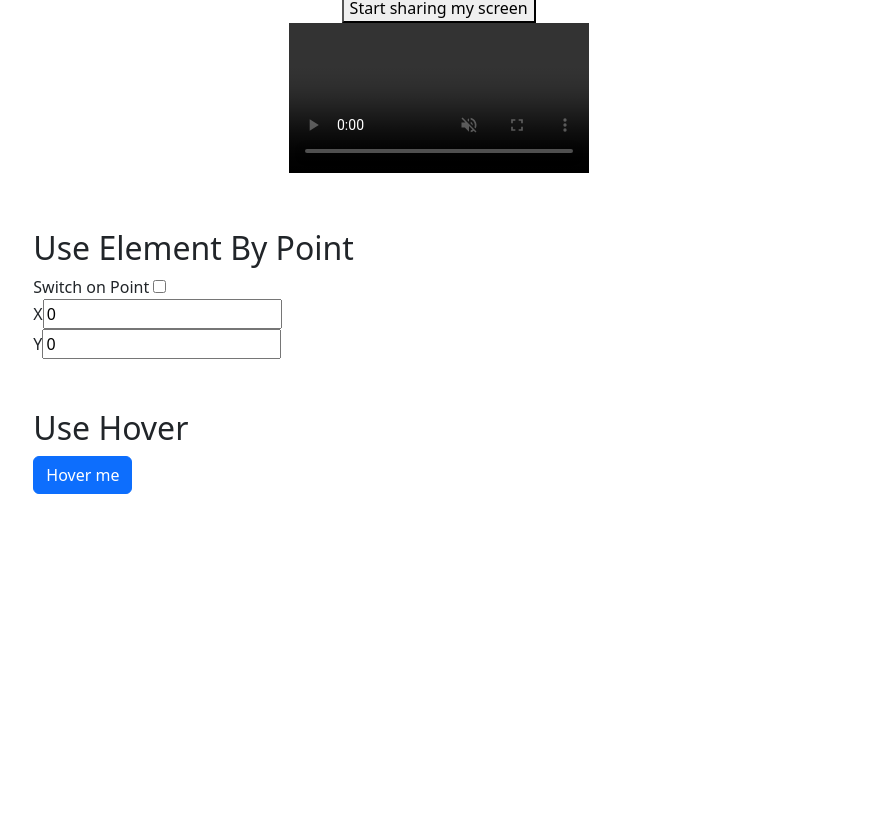
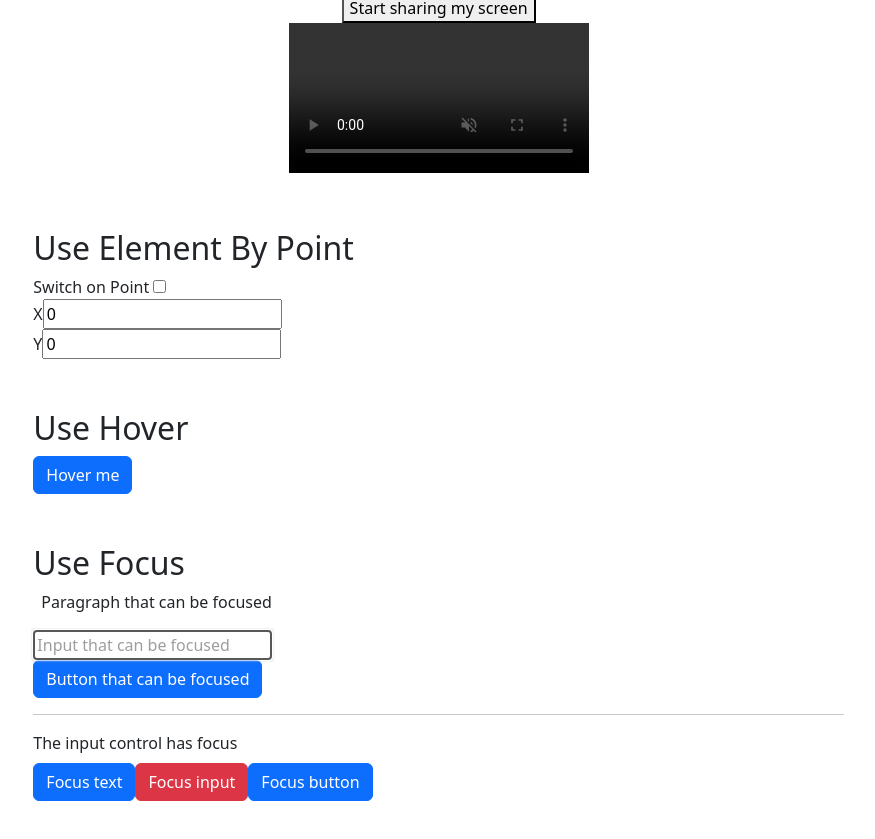
Before and after one commit to UlakhovichKate/vueUse, a Vue app in the folder vueUse/: page /sensors in a window 1280 px wide. Shown: the part 2248-3087 px from the top of the page, without its empty margins (404-1279 px from the left). Before the commit the page ends 2792 px from the top, so only its background shows below. Built offline with nearby package versions, Linux system fonts and the light colour scheme; no server answers.

Commit message:
UseFocus.vue

```diff
--- a/vueUse/src/components/ListSensors.vue
+++ b/vueUse/src/components/ListSensors.vue
@@ -11,6 +11,7 @@
   <use-display-media/>
   <use-element-by-point/>
   <use-hover/>
+  <use-focus/>
 </template>
 
 <script setup>
@@ -26,6 +27,7 @@ import UseDevicesList from "../vueUseComponents/UseDevicesList.vue";
 import UseDisplayMedia from "../vueUseComponents/UseDisplayMedia.vue";
 import UseElementByPoint from "../vueUseComponents/UseElementByPoint.vue";
 import UseHover from "../vueUseComponents/UseHover.vue";
+import UseFocus from "../vueUseComponents/UseFocus.vue";
 
 
 </script>
--- /dev/null
+++ b/vueUse/src/vueUseComponents/UseFocus.vue
@@ -0,0 +1,59 @@
+<script setup lang="ts">
+import { ref } from 'vue'
+import { useFocus } from '@vueuse/core'
+
+const text = ref()
+const input = ref()
+const button = ref()
+
+const { focused: paragraphFocus } = useFocus(text)
+const { focused: inputFocus } = useFocus(input, { initialValue: true })
+const { focused: buttonFocus } = useFocus(button)
+</script>
+
+<template>
+  <h2>Use Focus</h2>
+  <div>
+    <p ref="text" class="demo-el px-2 rounded" tabindex="0">
+      Paragraph that can be focused
+    </p>
+    <div>
+      <input ref="input" class="demo-el" type="text" placeholder="Input that can be focused">
+    </div>
+    <button ref="button" class="demo-el btn btn-primary">
+      Button that can be focused
+    </button>
+    <hr>
+    <div class="mb-2">
+      <template v-if="paragraphFocus">
+        The paragraph has focus
+      </template>
+      <template v-else-if="inputFocus">
+        The input control has focus
+      </template>
+      <template v-else-if="buttonFocus">
+        The button has focus
+      </template>
+      <template v-else>
+        &nbsp;<!-- prevents paragraph from collapsing when empty otherwise -->
+      </template>
+    </div>
+    <button class="btn btn-primary small !ml-0" :class="{ 'btn-danger': paragraphFocus }" @click="paragraphFocus = !paragraphFocus">
+      Focus text
+    </button>
+    <button class="btn btn-primary small" :class="{ 'btn-danger': inputFocus }" @click="inputFocus = !inputFocus">
+      Focus input
+    </button>
+    <button class="btn btn-primary small" :class="{ 'btn-danger': buttonFocus }" @click="buttonFocus = !buttonFocus">
+      Focus button
+    </button>
+  </div>
+</template>
+
+<style scoped>
+.demo-el:focus {
+  opacity: .7;
+  box-shadow: 0 0 2px 1px #ccc;
+}
+
+</style>
```
